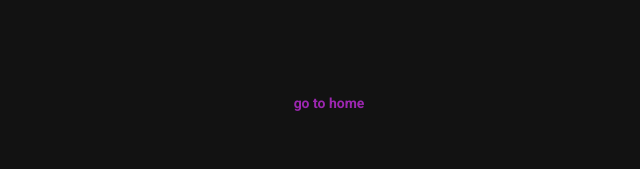
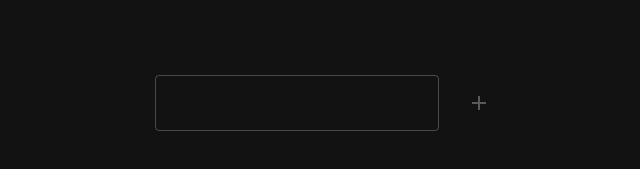
Before and after one commit to bauerbene/homepage, a React (Vite) app: page /homepage/imposter in a window 1280 px wide. Shown: the part 297-466 px from the top of the page, without its empty margins (311-951 px from the left). Built offline with nearby package versions, Linux system fonts and the light colour scheme.

Commit message:
Add player management

```diff
--- a/src/components/bootstrap/BasePage.tsx
+++ b/src/components/bootstrap/BasePage.tsx
@@ -11,7 +11,7 @@ export const BasePage = (props: PropsWithChildren) => {
         alignItems: "center",
       }}
     >
-      {props.children}
+      <Box sx={{ px: 4, width: "412px" }}>{props.children}</Box>
     </Box>
   );
 };
--- a/src/components/home/PlayImposterCard.tsx
+++ b/src/components/home/PlayImposterCard.tsx
@@ -11,6 +11,9 @@ export const PlayImposterCard = () => {
         px: 3,
         py: 8,
         cursor: "pointer",
+        width: "100%",
+        display: "flex",
+        justifyContent: "center",
       })}
       onClick={() => navigate(routes.imposter.path)}
     >
--- /dev/null
+++ b/src/components/hooks/use-local-storage-state.ts
@@ -0,0 +1,43 @@
+import { useCallback, useState, type SetStateAction } from "react";
+
+const undefinedPlaceholder = "undefined";
+
+export const useLocalStorageState = <TState>(
+  stateKey: string,
+  defaultValue: TState
+) => {
+  const getStateFromLocalStorage = useCallback(() => {
+    const localStorageEntry = localStorage.getItem(stateKey);
+    if (localStorageEntry == null || localStorageEntry === "undefined") {
+      return undefined;
+    }
+    return JSON.parse(localStorageEntry, (_, value) =>
+      value === undefinedPlaceholder ? undefined : value
+    ) as TState;
+  }, [stateKey, localStorage]);
+
+  const [state, setState] = useState(
+    getStateFromLocalStorage() ?? defaultValue
+  );
+
+  const setLocalStorageState = useCallback(
+    (stateUpdater: SetStateAction<TState>) => {
+      setState((currentState) => {
+        const newState =
+          stateUpdater instanceof Function
+            ? stateUpdater(currentState)
+            : stateUpdater;
+        localStorage.setItem(
+          stateKey,
+          JSON.stringify(newState, (_, value) =>
+            value === undefined ? undefinedPlaceholder : value
+          )
+        );
+        return newState;
+      });
+    },
+    [localStorage, stateKey]
+  );
+
+  return [state, setLocalStorageState] as const;
+};
--- /dev/null
+++ b/src/components/imposter/AddPlayerCard.tsx
@@ -0,0 +1,45 @@
+import { IconButton, Stack, TextField } from "@mui/material";
+import { useCallback, useState, type SetStateAction } from "react";
+import type { Player } from "./Imposter";
+import { Add } from "@mui/icons-material";
+
+type AddPlayerCardProps = {
+  readonly players: Player[];
+  readonly setPlayers: (stateUpdater: SetStateAction<Player[]>) => void;
+};
+
+export const AddPlayerCard = (props: AddPlayerCardProps) => {
+  const [newName, setNewName] = useState("");
+  const addPlayer = useCallback(
+    (name: string) => {
+      setNewName("");
+      props.setPlayers((curr) => [...curr, { name: name, isActive: true }]);
+    },
+    [props.setPlayers]
+  );
+
+  const doesPlayerNameAlreadyExist = useCallback(
+    (newName: string) => {
+      return props.players.findIndex((x) => x.name === newName) !== -1;
+    },
+    [props.players]
+  );
+
+  return (
+    <Stack direction="row" spacing={2}>
+      <TextField
+        error={doesPlayerNameAlreadyExist(newName)}
+        value={newName}
+        onChange={(event) => setNewName(event.target.value)}
+        sx={{ flexGrow: 1 }}
+      />
+      <IconButton
+        onClick={() => addPlayer(newName)}
+        size="large"
+        disabled={doesPlayerNameAlreadyExist(newName) || newName === ""}
+      >
+        <Add />
+      </IconButton>
+    </Stack>
+  );
+};
--- /dev/null
+++ b/src/components/imposter/Imposter.tsx
@@ -0,0 +1,19 @@
+import { useLocalStorageState } from "../hooks/use-local-storage-state";
+import { Players } from "./Players";
+import { AddPlayerCard } from "./AddPlayerCard";
+
+export type Player = {
+  isActive: boolean;
+  name: string;
+};
+
+export const Imposter = () => {
+  const [players, setPlayers] = useLocalStorageState<Player[]>("players", []);
+
+  return (
+    <>
+      <Players players={players} setPlayers={setPlayers} />
+      <AddPlayerCard players={players} setPlayers={setPlayers} />
+    </>
+  );
+};
--- /dev/null
+++ b/src/components/imposter/PlayerCard.tsx
@@ -0,0 +1,36 @@
+import { Delete } from "@mui/icons-material";
+import { Checkbox, Card, IconButton, Stack, Typography } from "@mui/material";
+
+type PlayerCardProps = {
+  readonly isActive: boolean;
+  readonly name: string;
+  readonly setActiveState: (activeState: boolean) => void;
+  readonly deletePlayer: () => void;
+};
+
+export const PlayerCard = (props: PlayerCardProps) => {
+  return (
+    <Card sx={{ width: "100%", p: 2, my: 1 }}>
+      <Stack
+        direction="row"
+        spacing={2}
+        sx={{ alignItems: "center", width: "100%" }}
+      >
+        <Checkbox
+          checked={props.isActive}
+          onChange={(e) => props.setActiveState(e.target.checked)}
+        />
+        <Typography>{props.name}</Typography>
+        <Stack direction="row" sx={{ justifyContent: "end", width: "100%" }}>
+          <IconButton
+            color="error"
+            sx={{ justifySelf: "end" }}
+            onClick={props.deletePlayer}
+          >
+            <Delete />
+          </IconButton>
+        </Stack>
+      </Stack>
+    </Card>
+  );
+};
--- /dev/null
+++ b/src/components/imposter/Players.tsx
@@ -0,0 +1,52 @@
+import { useCallback, type SetStateAction } from "react";
+import type { Player } from "./Imposter";
+import { PlayerCard } from "./PlayerCard";
+
+type PlayersProps = {
+  readonly players: Player[];
+  readonly setPlayers: (stateUpdater: SetStateAction<Player[]>) => void;
+};
+
+export const Players = (props: PlayersProps) => {
+  const setPlayerActiveState = useCallback(
+    (activeState: boolean, name: string) => {
+      props.setPlayers((curr) => {
+        const playerToChange = curr.find((x) => x.name === name);
+        if (playerToChange) {
+          playerToChange.isActive = activeState;
+        }
+        return [...curr];
+      });
+    },
+    [props.setPlayers]
+  );
+
+  const deletePlayer = useCallback(
+    (name: string) => {
+      props.setPlayers((curr) => {
+        const indexToDelete = curr.findIndex((x) => x.name === name);
+        if (indexToDelete !== -1) {
+          curr.splice(indexToDelete, 1);
+        }
+        return [...curr];
+      });
+    },
+    [props.setPlayers]
+  );
+
+  return (
+    <>
+      {props.players.map((player, index) => (
+        <PlayerCard
+          key={index}
+          deletePlayer={() => deletePlayer(player.name)}
+          setActiveState={(state: boolean) =>
+            setPlayerActiveState(state, player.name)
+          }
+          isActive={player.isActive}
+          name={player.name}
+        />
+      ))}
+    </>
+  );
+};
--- a/src/components/pages/Imposter.tsx
+++ b/src/components/pages/Imposter.tsx
@@ -1,11 +1,7 @@
-import { useNavigate } from "react-router-dom";
-import { routes } from "../bootstrap/routes";
-import { Button } from "@mui/material";
+import { Imposter as ImposterComponent } from "../imposter/Imposter";
 
 const Imposter = () => {
-  const navigate = useNavigate();
-
-  return <Button onClick={() => navigate(routes.home.path)}>go to home</Button>;
+  return <ImposterComponent />;
 };
 
 export default Imposter;
```
